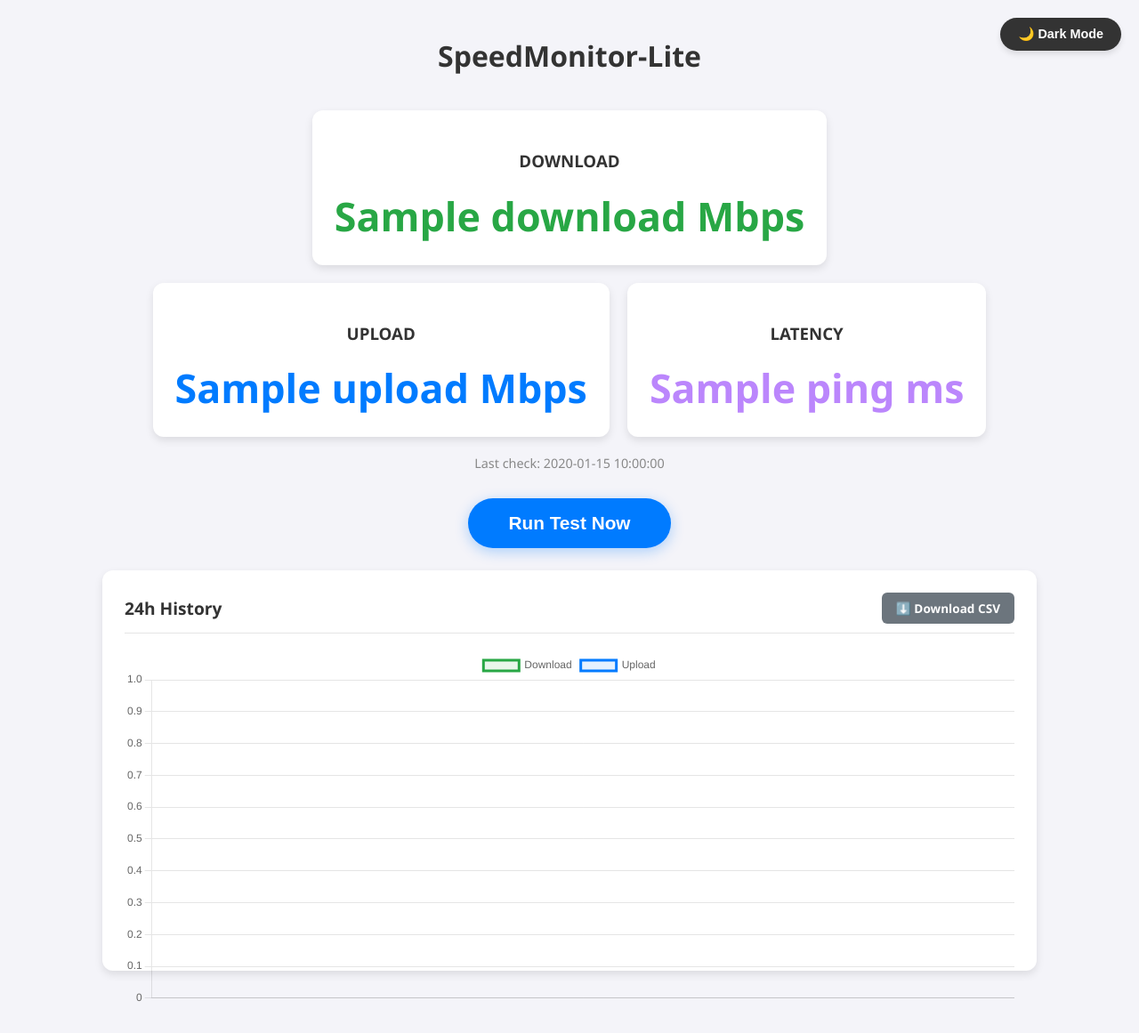
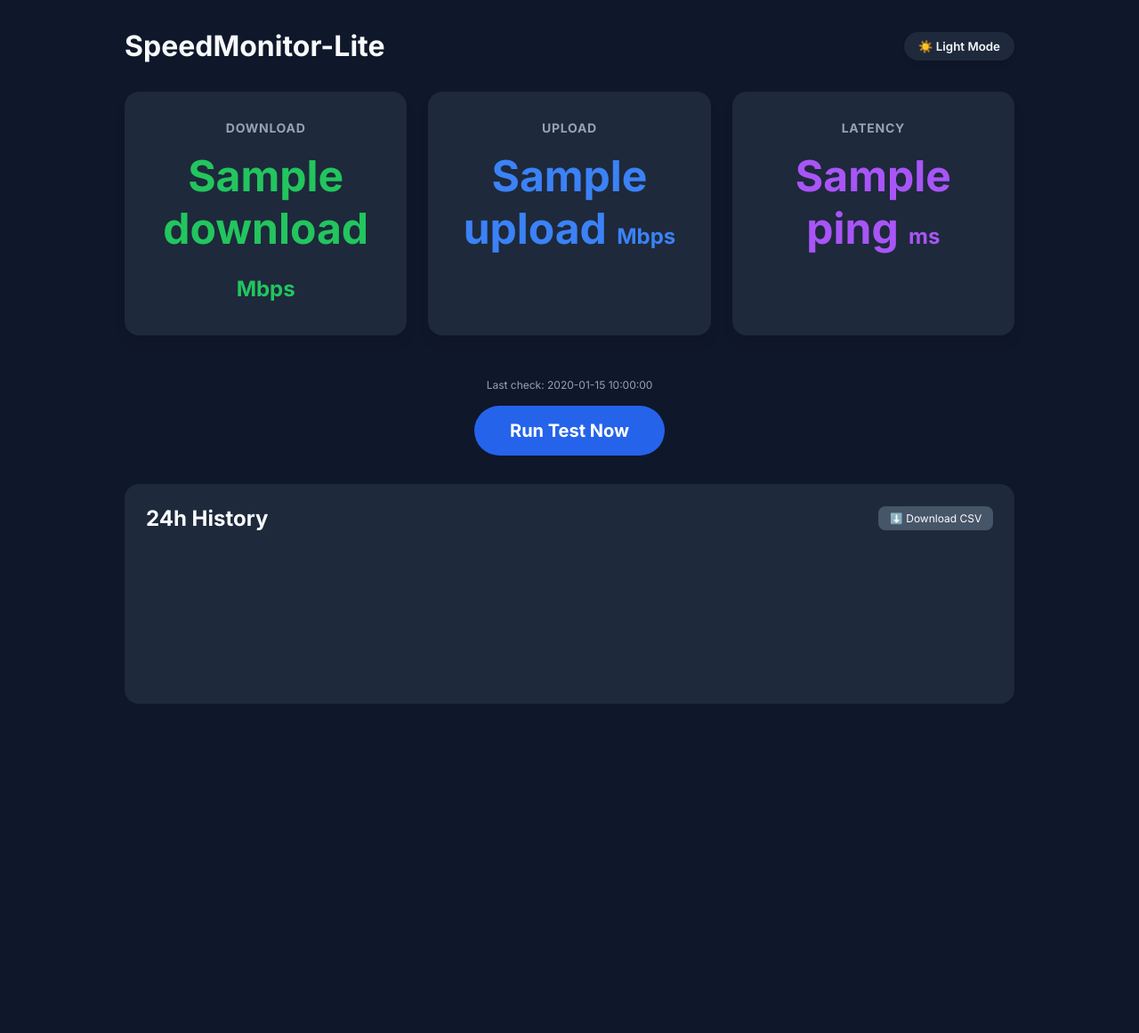
Before and after one commit to Stefkoo1/SpeedMonitor_Lite, a FastAPI app: template templates/index.html in a window 1280 px wide. Shown: the whole page at 89% size. After the commit the page ends 791 px from the top, so only its background shows below. Run offline with FastAPI, Linux system fonts and the light colour scheme; the template is opened without the code that fills it: most values are stand-ins (such as "Sample title", 1, 10 or a date in 2020); data that the repository does not hold is empty; a map, chart or similar area stays blank.

Commit message:
fixed timezones

```diff
--- a/templates/index.html
+++ b/templates/index.html
@@ -1,231 +1,249 @@
 <!DOCTYPE html>
-<html lang="en">
+<html lang="de">
 <head>
     <meta charset="UTF-8">
     <meta name="viewport" content="width=device-width, initial-scale=1.0">
     <title>SpeedMonitor-Lite</title>
     <script src="https://cdn.jsdelivr.net/npm/chart.js"></script>
+    <link href="https://fonts.googleapis.com/css2?family=Inter:wght@400;600;700&display=swap" rel="stylesheet">
     <style>
-        /* --- CSS Variables for Light/Dark themes --- */
         :root {
-            --bg-color: #f4f4f9;
-            --text-color: #333;
-            --card-bg: #ffffff;
-            --shadow-color: rgba(0,0,0,0.1);
-            --accent-color: #007bff;
+            --bg-color: #0f172a;
+            --card-bg: #1e293b;
+            --text-main: #f8fafc;
+            --text-muted: #94a3b8;
+            --accent-down: #22c55e;
+            --accent-up: #3b82f6;
+            --accent-ping: #a855f7;
+            --btn-bg: #2563eb;
+            --btn-hover: #1d4ed8;
         }
 
-        body.dark-mode {
-            --bg-color: #121212;
-            --text-color: #e0e0e0;
-            --card-bg: #1e1e1e;
-            --shadow-color: rgba(0,0,0,0.5);
-            --accent-color: #3700b3;
+        body.light-mode {
+            --bg-color: #f1f5f9;
+            --card-bg: #ffffff;
+            --text-main: #1e293b;
+            --text-muted: #64748b;
+            --btn-bg: #3b82f6;
+        }
+
+        * {
+            margin: 0;
+            padding: 0;
+            box-sizing: border-box;
+            font-family: 'Inter', sans-serif;
         }
 
         body {
-            font-family: 'Segoe UI', Tahoma, Geneva, Verdana, sans-serif;
             background-color: var(--bg-color);
-            color: var(--text-color);
-            text-align: center;
-            padding: 20px;
-            transition: background-color 0.3s, color 0.3s;
-            margin: 0;
+            color: var(--text-main);
+            transition: all 0.3s ease;
+            padding: 2rem;
+            display: flex;
+            flex-direction: column;
+            align-items: center;
         }
 
-        /* --- Dark Mode Toggle (Top Right) --- */
-        .floating-top-right {
-            position: absolute;
-            top: 20px;
-            right: 20px;
-            padding: 10px 20px;
-            font-size: 0.9em;
-            border-radius: 25px;
-            z-index: 100;
+        header {
+            width: 100%;
+            max-width: 1000px;
+            display: flex;
+            justify-content: space-between;
+            align-items: center;
+            margin-bottom: 2rem;
         }
 
-        .dashboard { display: flex; justify-content: center; gap: 20px; flex-wrap: wrap; margin: 40px auto 20px auto; max-width: 1100px; }
+        .theme-toggle {
+            padding: 0.5rem 1rem;
+            cursor: pointer;
+            border-radius: 20px;
+            border: none;
+            background: var(--card-bg);
+            color: var(--text-main);
+            font-weight: 600;
+            box-shadow: 0 4px 6px -1px rgba(0,0,0,0.1);
+        }
+
+        .grid {
+            display: grid;
+            grid-template-columns: repeat(auto-fit, minmax(280px, 1fr));
+            gap: 1.5rem;
+            width: 100%;
+            max-width: 1000px;
+            margin-bottom: 2rem;
+        }
 
         .card {
             background: var(--card-bg);
-            padding: 25px;
-            min-width: 200px;
-            border-radius: 12px;
-            box-shadow: 0 4px 10px var(--shadow-color);
-            transition: transform 0.2s;
+            padding: 2rem;
+            border-radius: 1rem;
+            text-align: center;
+            box-shadow: 0 10px 15px -3px rgba(0,0,0,0.1);
         }
-        .card:hover { transform: translateY(-3px); }
 
-        .value { font-size: 2.8em; font-weight: bold; margin-top: 10px; }
-        .download { color: #28a745; }
-        .upload { color: #007bff; }
-        .ping { color: #bb86fc; }
+        .card h3 {
+            color: var(--text-muted);
+            text-transform: uppercase;
+            font-size: 0.875rem;
+            letter-spacing: 0.05em;
+            margin-bottom: 1rem;
+        }
 
-        /* --- Buttons --- */
-        .btn { border: none; cursor: pointer; transition: 0.3s; text-decoration: none; display: inline-block; color: white; font-weight: bold; }
+        .card .value {
+            font-size: 3rem;
+            font-weight: 700;
+        }
 
-        .btn-primary-large {
-            padding: 16px 45px;
-            font-size: 1.3em;
-            background-color: #007bff;
-            border-radius: 30px;
-            box-shadow: 0 4px 15px rgba(0, 123, 255, 0.3);
-            margin: 25px 0;
+        .download { color: var(--accent-down); }
+        .upload { color: var(--accent-up); }
+        .ping { color: var(--accent-ping); }
+
+        .controls {
+            margin-bottom: 2rem;
+            text-align: center;
         }
-        .btn-primary-large:hover { background-color: #0056b3; transform: scale(1.05); }
-        .btn-primary-large:disabled { background-color: #ccc; cursor: not-allowed; transform: none; }
 
-        .btn-secondary-sm {
-            padding: 8px 16px;
-            font-size: 0.85em;
-            background-color: #6c757d;
-            border-radius: 6px;
+        .btn {
+            background: var(--btn-bg);
+            color: white;
+            padding: 1rem 2.5rem;
+            border-radius: 2rem;
+            text-decoration: none;
+            font-weight: 700;
+            font-size: 1.25rem;
+            transition: background 0.2s;
+            border: none;
+            cursor: pointer;
         }
-        .btn-secondary-sm:hover { background-color: #5a6268; }
 
-        .btn-darkmode { background-color: #333; color: white; box-shadow: 0 4px 6px var(--shadow-color); }
-        body.dark-mode .btn-darkmode { background-color: #f4f4f9; color: #333; }
+        .btn:hover { background: var(--btn-hover); }
 
-        .time { font-size: 0.9em; color: #888; margin-bottom: 5px; }
-
-        /* --- Chart Section --- */
-        .chart-wrapper {
+        .chart-container {
             background: var(--card-bg);
-            padding: 25px;
-            border-radius: 12px;
-            box-shadow: 0 4px 10px var(--shadow-color);
+            width: 100%;
             max-width: 1000px;
-            margin: 0 auto 50px auto;
-            height: 400px; /* Fixed height for better layout */
+            padding: 1.5rem;
+            border-radius: 1rem;
+            position: relative;
         }
 
         .chart-header {
             display: flex;
             justify-content: space-between;
             align-items: center;
-            margin-bottom: 20px;
-            padding-bottom: 10px;
-            border-bottom: 1px solid var(--shadow-color);
+            margin-bottom: 1rem;
         }
-        .chart-header h3 { margin: 0; font-size: 1.2em; }
+
+        .csv-btn {
+            background: #475569;
+            color: white;
+            padding: 0.4rem 0.8rem;
+            border-radius: 0.5rem;
+            font-size: 0.75rem;
+            text-decoration: none;
+        }
+
+        .last-update {
+            font-size: 0.75rem;
+            color: var(--text-muted);
+            margin-top: 1rem;
+        }
     </style>
 </head>
-<body>
-    <button class="btn btn-darkmode floating-top-right" onclick="toggleDarkMode()" id="darkModeBtn">🌙 Dark Mode</button>
+<body class="dark-mode">
 
+    <header>
         <h1>SpeedMonitor-Lite</h1>
+        <button class="theme-toggle" onclick="toggleTheme()">☀️ Light Mode</button>
+    </header>
 
-    {% if latest_data %}
-        <div class="dashboard">
+    <div class="grid">
         <div class="card">
-                <h3>DOWNLOAD</h3>
-                <div class="value download">{{ latest_data.download }} Mbps</div>
+            <h3>Download</h3>
+            <div class="value download">{{ latest.download }} <span style="font-size: 1.5rem">Mbps</span></div>
         </div>
         <div class="card">
-                <h3>UPLOAD</h3>
-                <div class="value upload">{{ latest_data.upload }} Mbps</div>
+            <h3>Upload</h3>
+            <div class="value upload">{{ latest.upload }} <span style="font-size: 1.5rem">Mbps</span></div>
         </div>
         <div class="card">
-                <h3>LATENCY</h3>
-                <div class="value ping">{{ latest_data.ping }} ms</div>
+            <h3>Latency</h3>
+            <div class="value ping">{{ latest.ping }} <span style="font-size: 1.5rem">ms</span></div>
         </div>
     </div>
-        <div class="time">Last check: {{ latest_data.timestamp }}</div>
 
-        <button class="btn btn-primary-large" onclick="runTest()">Run Test Now</button>
+    <p class="last-update" style="margin-bottom: 1rem;">Last check: {{ latest.timestamp }}</p>
 
-        <div class="chart-wrapper">
+    <div class="controls">
+        <form action="/run-test" method="post">
+            <button type="submit" class="btn">Run Test Now</button>
+        </form>
+    </div>
+
+    <div class="chart-container">
         <div class="chart-header">
-                <h3>24h History</h3>
-                <a href="/api/download-csv" class="btn btn-secondary-sm">⬇️ Download CSV</a>
+            <h2>24h History</h2>
+            <a href="/download" class="csv-btn">⬇️ Download CSV</a>
         </div>
         <canvas id="speedChart"></canvas>
     </div>
 
-    {% else %}
-        <div style="margin-top: 100px;">
-            <p>No data found. Please perform your first measurement.</p>
-            <button class="btn btn-primary-large" onclick="runTest()">Run Test Now</button>
-        </div>
-    {% endif %}
-
     <script>
-        // --- Theme Management ---
-        if (localStorage.getItem('darkMode') === 'enabled') {
-            document.body.classList.add('dark-mode');
-            updateDarkModeButton();
-        }
-
-        function toggleDarkMode() {
-            document.body.classList.toggle('dark-mode');
-            localStorage.setItem('darkMode', document.body.classList.contains('dark-mode') ? 'enabled' : 'disabled');
-            updateDarkModeButton();
-
-            // Redraw chart with new colors
-            if(window.myChart) {
-                window.myChart.destroy();
-                loadChart();
+        function toggleTheme() {
+            const body = document.body;
+            const btn = document.querySelector('.theme-toggle');
+            if (body.classList.contains('dark-mode')) {
+                body.classList.replace('dark-mode', 'light-mode');
+                btn.innerText = "🌙 Dark Mode";
+            } else {
+                body.classList.replace('light-mode', 'dark-mode');
+                btn.innerText = "☀️ Light Mode";
             }
         }
 
-        function updateDarkModeButton() {
-            const btn = document.getElementById('darkModeBtn');
-            if (btn) btn.innerText = document.body.classList.contains('dark-mode') ? "☀️ Light Mode" : "🌙 Dark Mode";
+        // DATEN-VERARBEITUNG OHNE ZEITZONEN-SHIFT
+        const rawResults = [
+            {% for result in results %}
+            {
+                time: "{{ result[1] }}",
+                dl: {{ result[2] }},
+                ul: {{ result[3] }}
+            },
+            {% endfor %}
+        ];
+
+        // Wir extrahieren die Uhrzeit direkt aus dem String
+        const labels = rawResults.map(r => {
+            const parts = r.time.split(' ');
+            if (parts.length > 1) {
+                const hms = parts[1].split(':');
+                return hms[0] + ':' + hms[1]; // Gibt HH:MM zurück
             }
-
-        // --- Speedtest Execution ---
-        async function runTest() {
-            const btn = document.querySelector('.btn-primary-large');
-            btn.innerText = "Testing... please wait";
-            btn.disabled = true;
-
-            try {
-                const response = await fetch('/api/run-test', { method: 'POST' });
-                const result = await response.json();
-                if(result.status === "success") window.location.reload();
-            } catch (error) {
-                console.error("Error:", error);
-                alert("Test failed!");
-                btn.innerText = "Run Test Now";
-                btn.disabled = false;
-            }
-        }
-
-        // --- Chart logic with "Bonus" cleaning ---
-        async function loadChart() {
-            try {
-                const response = await fetch('/api/history');
-                const result = await response.json();
-                const data = result.data;
-
-                const labels = data.map(item => {
-                    let date = new Date(item.timestamp);
-                    return date.toLocaleTimeString([], {hour: '2-digit', minute:'2-digit'});
+            return r.time;
         });
 
+        const downloadData = rawResults.map(r => r.dl);
+        const uploadData = rawResults.map(r => r.ul);
+
         const ctx = document.getElementById('speedChart').getContext('2d');
-                const isDark = document.body.classList.contains('dark-mode');
-                const chartTextColor = isDark ? '#e0e0e0' : '#666';
-                const chartGridColor = isDark ? 'rgba(255,255,255,0.1)' : 'rgba(0,0,0,0.1)';
-
-                window.myChart = new Chart(ctx, {
+        new Chart(ctx, {
             type: 'line',
             data: {
                 labels: labels,
                 datasets: [
                     {
                         label: 'Download',
-                                data: data.map(item => item.download),
-                                borderColor: '#28a745',
-                                backgroundColor: 'rgba(40, 167, 69, 0.1)',
+                        data: downloadData,
+                        borderColor: '#22c55e',
+                        backgroundColor: 'rgba(34, 197, 94, 0.1)',
                         fill: true,
                         tension: 0.4
                     },
                     {
                         label: 'Upload',
-                                data: data.map(item => item.upload),
-                                borderColor: '#007bff',
-                                backgroundColor: 'rgba(0, 123, 255, 0.1)',
+                        data: uploadData,
+                        borderColor: '#3b82f6',
+                        backgroundColor: 'rgba(59, 130, 246, 0.1)',
                         fill: true,
                         tension: 0.4
                     }
@@ -233,33 +251,15 @@
             },
             options: {
                 responsive: true,
-                        maintainAspectRatio: false,
-                        color: chartTextColor,
+                plugins: {
+                    legend: { labels: { color: '#94a3b8' } }
+                },
                 scales: {
-                            y: {
-                                beginAtZero: true,
-                                grid: { color: chartGridColor },
-                                ticks: { color: chartTextColor }
-                            },
-                            x: {
-                                grid: { display: false },
-                                ticks: {
-                                    color: chartTextColor,
-                                    maxRotation: 0,
-                                    autoSkip: true,
-                                    maxTicksLimit: 10
+                    x: { ticks: { color: '#94a3b8' }, grid: { display: false } },
+                    y: { ticks: { color: '#94a3b8' }, beginAtZero: true }
                 }
             }
-                        },
-                        elements: { point: { radius: 3, hoverRadius: 6 } }
-                    }
         });
-            } catch (error) {
-                console.error("Error loading history:", error);
-            }
-        }
-
-        window.onload = loadChart;
     </script>
 </body>
 </html>
```
Lines whose indentation alone changed are shown as unchanged.
